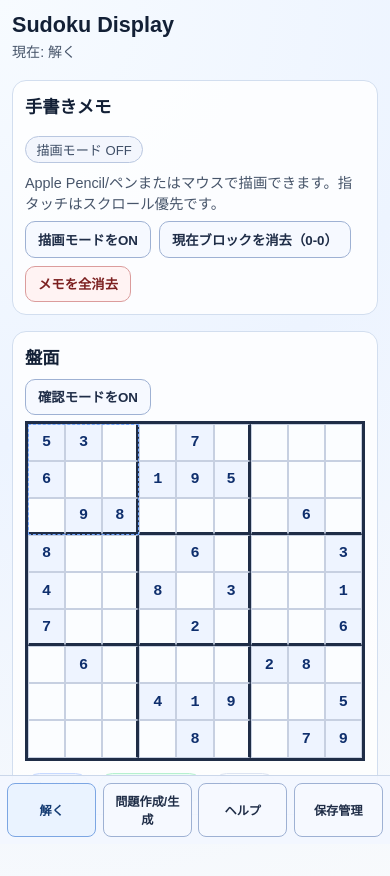
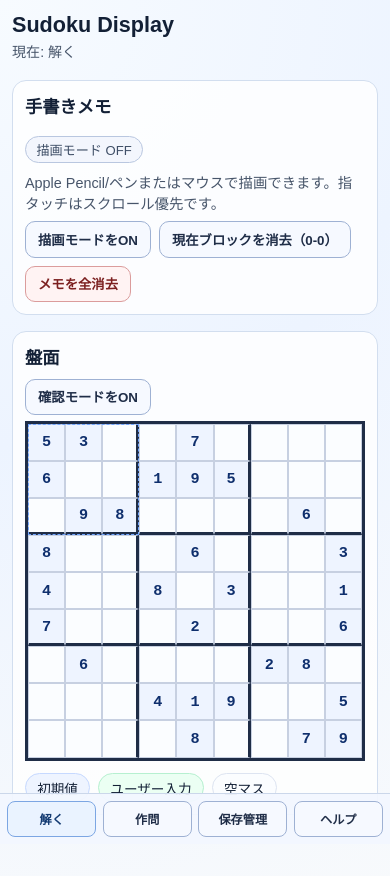
Before and after one commit to shgnaka/sudoku-display, a React (Vite) app: page /#/solve in a window 390 px wide. Shown: the top 876 px of the page. Built offline with nearby package versions, Linux system fonts and the light colour scheme.

Commit message:
chore(ui): rename manage label to 作問 and reorder nav items
- change navigation label from 問題作成/生成 to 作問
- swap order of 保存管理 and ヘルプ for both drawer and mobile tab bar
- update help text and navigation-related test labels

```diff
--- a/src/lib/navigation.ts
+++ b/src/lib/navigation.ts
@@ -1,8 +1,8 @@
 export const APP_ROUTES = [
   { key: "solve", label: "解く", hash: "#/solve", mobile: true },
-  { key: "manage", label: "問題作成/生成", hash: "#/manage", mobile: true },
-  { key: "help", label: "ヘルプ", hash: "#/help", mobile: true },
-  { key: "storage", label: "保存管理", hash: "#/storage", mobile: true }
+  { key: "manage", label: "作問", hash: "#/manage", mobile: true },
+  { key: "storage", label: "保存管理", hash: "#/storage", mobile: true },
+  { key: "help", label: "ヘルプ", hash: "#/help", mobile: true }
 ] as const;
 
 export type NavRouteKey = (typeof APP_ROUTES)[number]["key"];
--- a/src/pages/HelpPage.tsx
+++ b/src/pages/HelpPage.tsx
@@ -3,10 +3,10 @@ export function HelpPage(): JSX.Element {
     <div className="help-page">
       <section className="panel">
         <h2>使い方</h2>
-        <p className="hint">解くページで盤面入力と手書きメモ、問題作成/生成ページで問題準備を行います。</p>
+        <p className="hint">解くページで盤面入力と手書きメモ、作問ページで問題準備を行います。</p>
         <ul className="help-list">
           <li>「解く」: 数字入力、描画モード、確認モード。</li>
-          <li>「問題作成/生成」: 難易度指定で自動生成、またはテキスト入力。</li>
+          <li>「作問」: 難易度指定で自動生成、またはテキスト入力。</li>
           <li>「保存管理」: ローカル保存データの削除。</li>
         </ul>
       </section>
```
Also changed, not shown: 1 other file (tests, documents, lock files or other folders).
